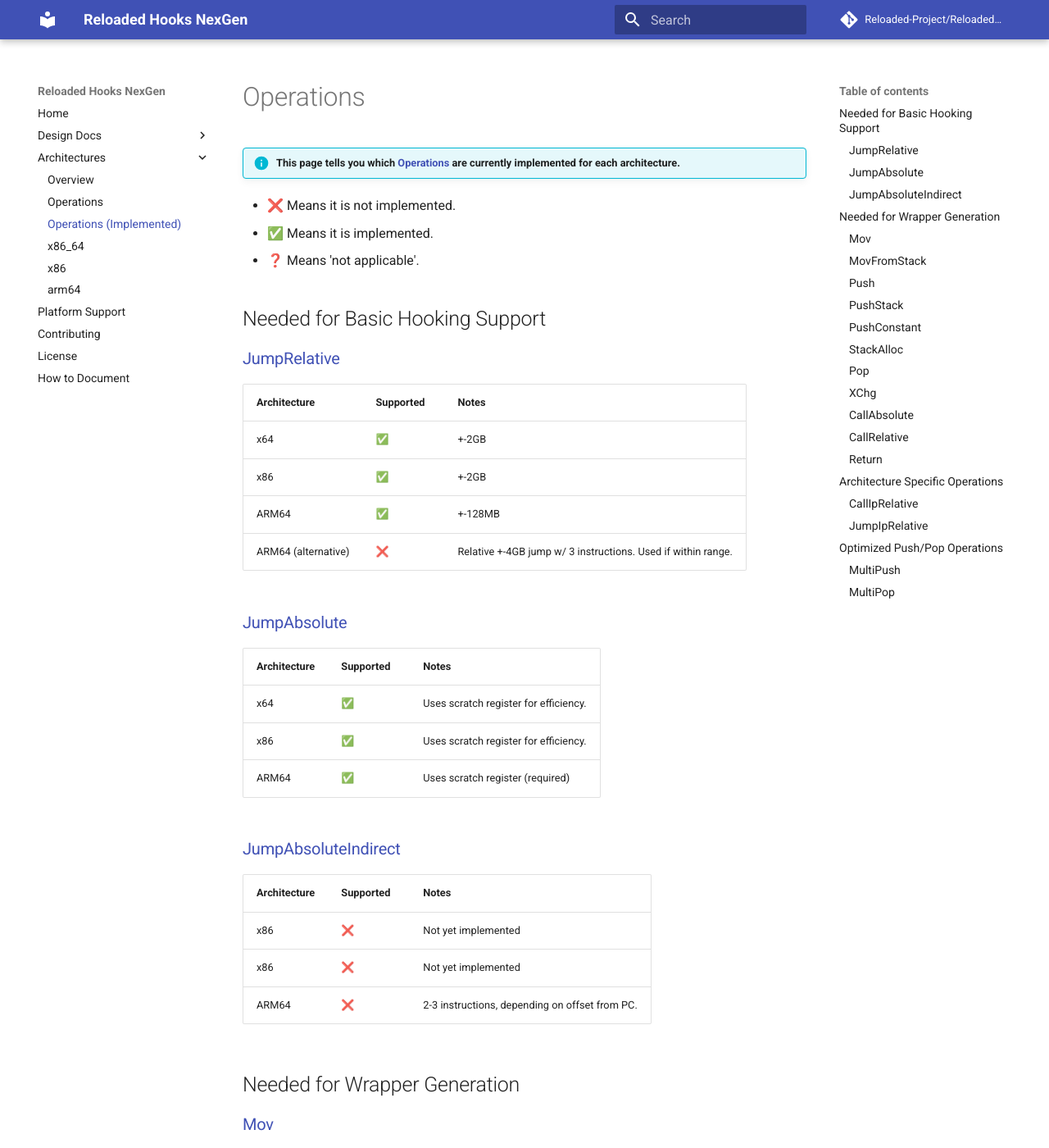
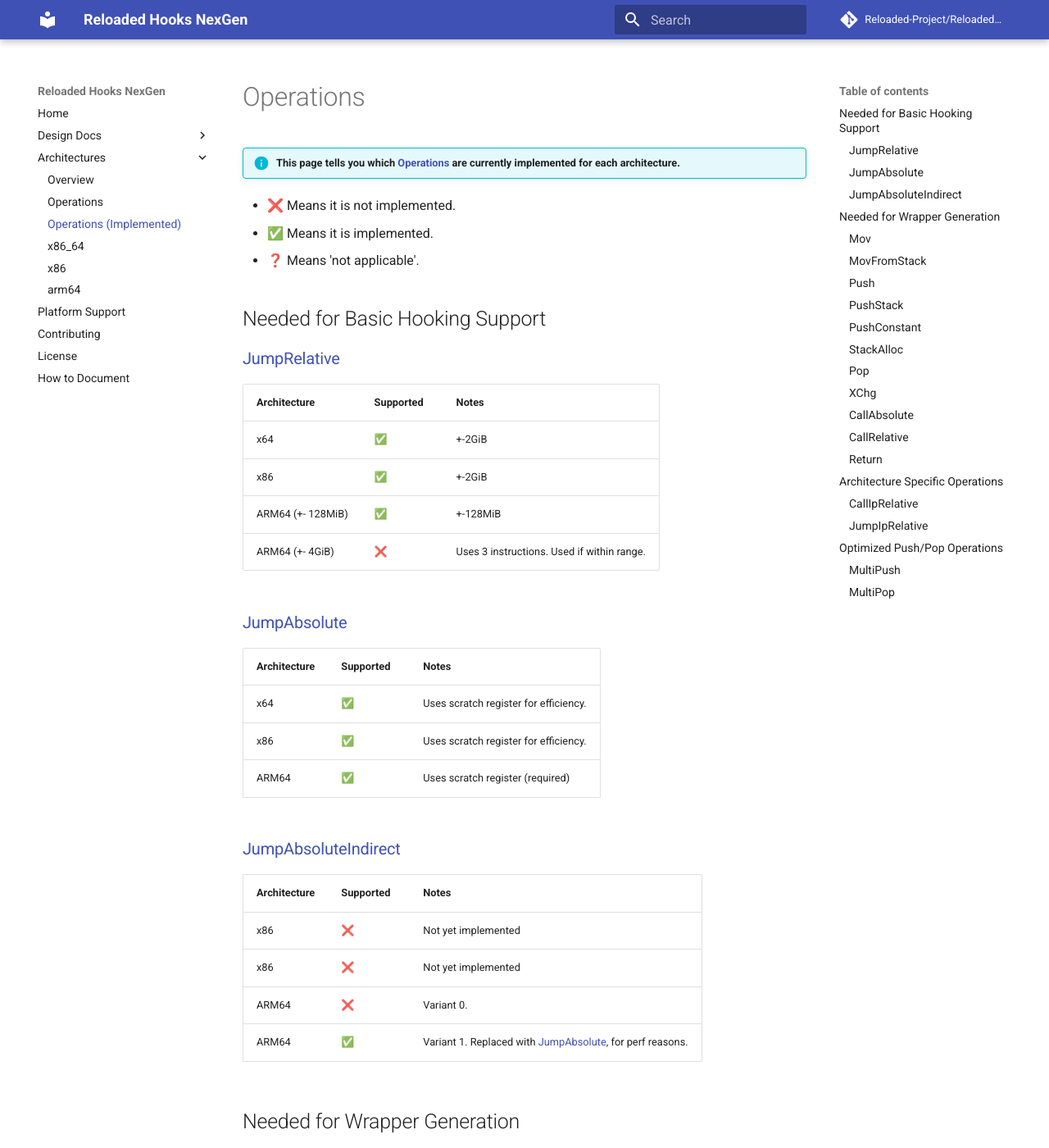
Before and after one commit to Reloaded-Project/Reloaded.Hooks-rs, an MkDocs documentation site: the page built from docs/arch/operations-impl.md, in a window 1280 px wide and 1400 px high. Shown: the whole window at 82% size. Built offline with MkDocs 1.6.1 and Material for MkDocs 9.7.7, drawn with Linux system fonts in a browser that asks for light colours; comment, search, counter and statistics services are not loaded; some of the changed text lies outside the part shown.

Commit message:
Added: aarch64 Absolute Indirect Jump & Docs Updates

```diff
--- a/docs/arch/operations-impl.md
+++ b/docs/arch/operations-impl.md
@@ -10,12 +10,12 @@
 
 ### [JumpRelative](./operations.md#jumprelative)
 
-| Architecture        | Supported | Notes                                                        |
-| ------------------- | --------- | ------------------------------------------------------------ |
-| x64                 | ✅         | +-2GB                                                        |
-| x86                 | ✅         | +-2GB                                                        |
-| ARM64               | ✅         | +-128MB                                                      |
-| ARM64 (alternative) | ❌         | Relative +-4GB jump w/ 3 instructions. Used if within range. |
+| Architecture      | Supported | Notes                                      |
+| ----------------- | --------- | ------------------------------------------ |
+| x64               | ✅         | +-2GiB                                     |
+| x86               | ✅         | +-2GiB                                     |
+| ARM64 (+- 128MiB) | ✅         | +-128MiB                                   |
+| ARM64 (+- 4GiB)   | ❌         | Uses 3 instructions. Used if within range. |
 
 ### [JumpAbsolute](./operations.md#jumpabsolute)
 
@@ -27,11 +27,12 @@
 
 ### [JumpAbsoluteIndirect](./operations.md#jumpabsoluteindirect)
 
-| Architecture | Supported | Notes                                          |
-| ------------ | --------- | ---------------------------------------------- |
-| x86          | ❌         | Not yet implemented                            |
-| x86          | ❌         | Not yet implemented                            |
-| ARM64        | ❌         | 2-3 instructions, depending on offset from PC. |
+| Architecture | Supported | Notes                                                                     |
+| ------------ | --------- | ------------------------------------------------------------------------- |
+| x86          | ❌         | Not yet implemented                                                       |
+| x86          | ❌         | Not yet implemented                                                       |
+| ARM64        | ❌         | Variant 0.                                                                |
+| ARM64        | ✅         | Variant 1. Replaced with [JumpAbsolute](#jumpabsolute), for perf reasons. |
 
 ## Needed for Wrapper Generation
 
@@ -109,11 +110,11 @@
 
 ### [CallRelative](./operations.md#callrelative)
 
-| Architecture | Supported | Notes   |
-| ------------ | --------- | ------- |
-| x64          | ✅         | +-2GB   |
-| x86          | ✅         | +-2GB   |
-| ARM64        | ✅         | +-128MB |
+| Architecture | Supported | Notes    |
+| ------------ | --------- | -------- |
+| x64          | ✅         | +-2GiB   |
+| x86          | ✅         | +-2GiB   |
+| ARM64        | ✅         | +-128MiB |
 
 ### [Return](./operations.md#return)
 
@@ -127,19 +128,21 @@
 
 ### [CallIpRelative](./operations.md#calliprelative)
 
-| Architecture | Supported | Notes        |
-| ------------ | --------- | ------------ |
-| x64          | ✅         |              |
-| x86          | ❓         | Unsupported. |
-| ARM64        | ❓         |              |
+| Architecture    | Supported | Notes           |
+| --------------- | --------- | --------------- |
+| x64             | ✅         |                 |
+| x86             | ❓         | Unsupported.    |
+| ARM64 (+- 1MiB) | ❌         | 2 instructions. |
+| ARM64 (+- 4GiB) | ❌         | 3 instructions. |
 
 ### [JumpIpRelative](./operations.md#jumpiprelative)
 
-| Architecture | Supported | Notes        |
-| ------------ | --------- | ------------ |
-| x64          | ✅         |              |
-| x86          | ❓         | Unsupported. |
-| ARM64        | ❓         | Unsupported. |
+| Architecture | Supported | Notes           |
+| ------------ | --------- | --------------- |
+| x64          | ✅         |                 |
+| x86          | ❓         | Unsupported.    |
+| ARM64        | ❌         | 2 instructions. |
+| ARM64        | ❌         | 3 instructions. |
 
 ## Optimized Push/Pop Operations
 
```
Also changed, not shown: docs/arch/operations.md (+22 -8 lines), 6 other files.
